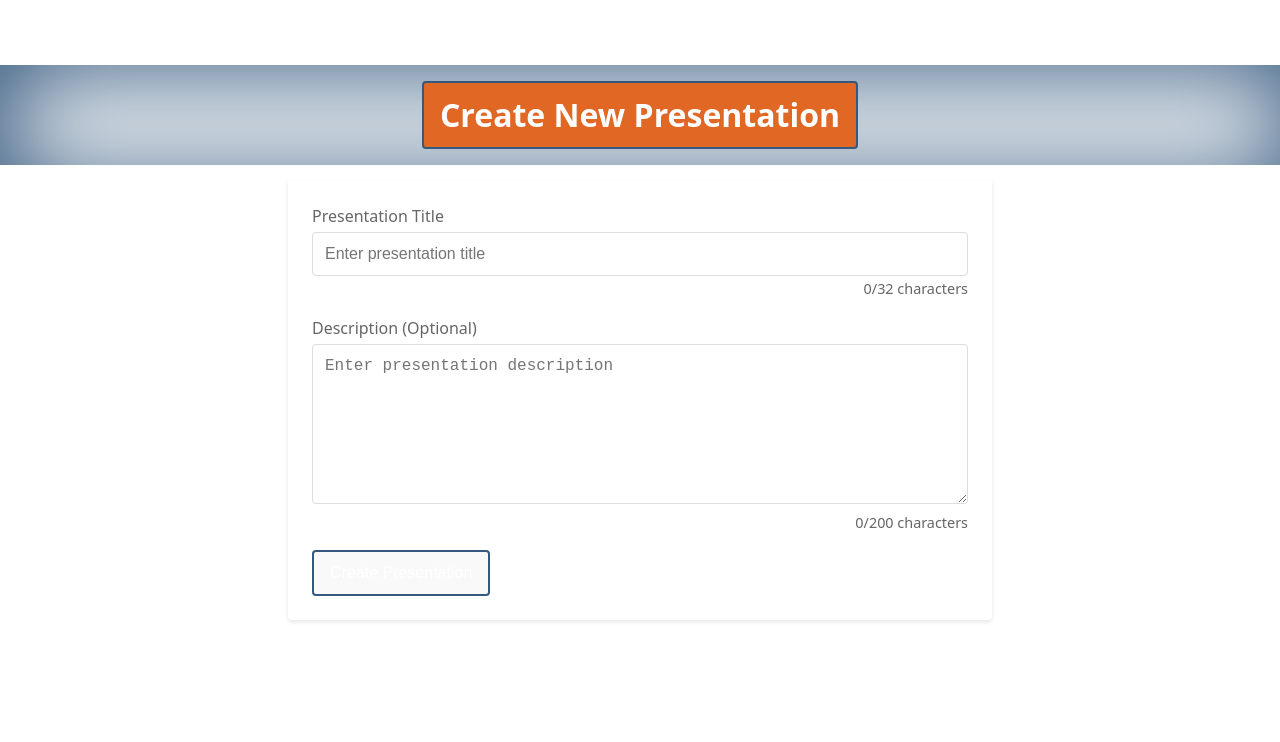
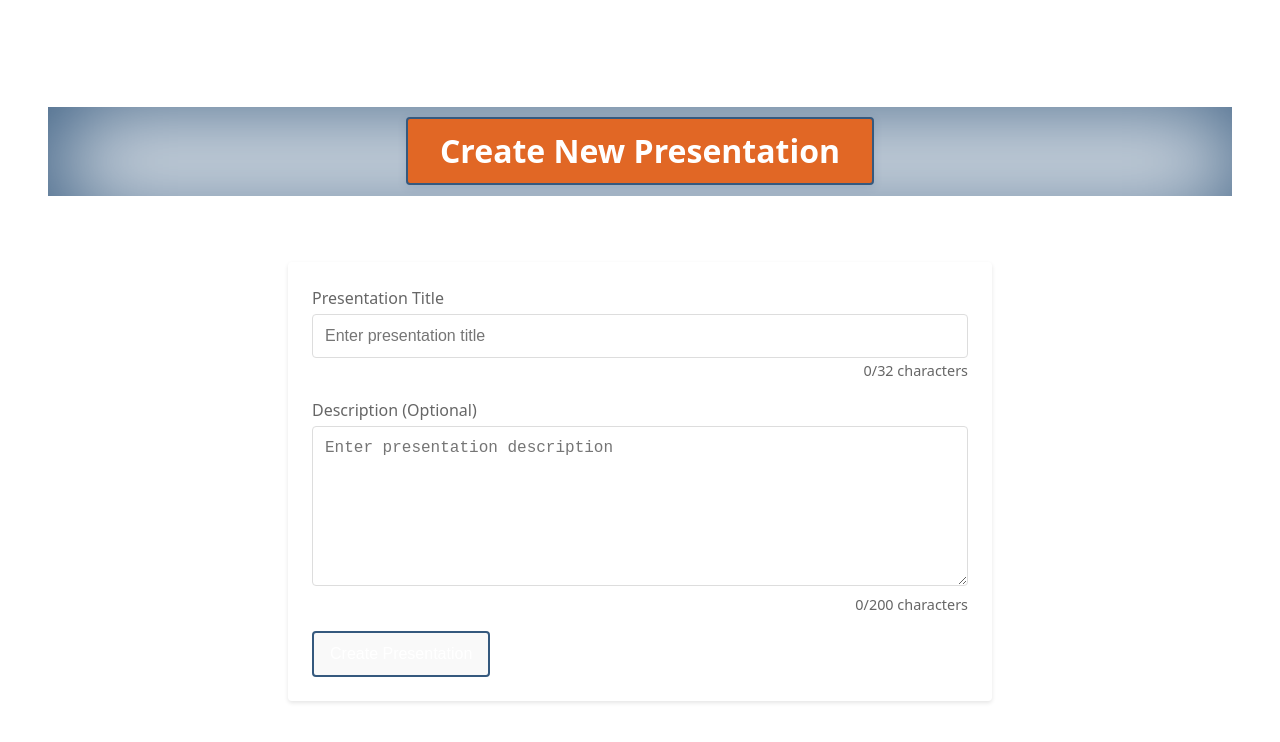
Before and after one commit to TJ-SWOMT/Empyre_Point, a Vue app in the folder Front_yrean/: page /create-presentation in a window 1280 px wide. Shown: the top 742 px of the page. Built offline with nearby package versions, Linux system fonts and the light colour scheme.

Commit message:
ply fixed

```diff
--- a/Front_yrean/src/styles/empyre-point.css
+++ b/Front_yrean/src/styles/empyre-point.css
@@ -2873,3 +2873,7 @@ textarea {
     overflow: hidden;
   }
 }
+
+body.play-mode .header {
+  display: none !important;
+}
--- a/Front_yrean/src/views/CreatePresentationView.vue
+++ b/Front_yrean/src/views/CreatePresentationView.vue
@@ -62,13 +62,14 @@ const createPresentation = async () => {
 </script>
 
 <template>
-    <div class="create-presentation-container">
-        <div class="create-presentation-header">
-            <div class="create-presentation-title">Create New Presentation</div>
+    <div class="page-content-wrapper">
+        <div class="page-header">
+            <div class="page-header-text">Create New Presentation</div>
         </div>
-        <div class="presentation-form">
-            <div class="form-group">
-                <label for="title">Presentation Title</label>
+        <div class="view-area-container">
+            <div class="presentation-form">
+                <div class="form-group">
+                    <label for="title">Presentation Title</label>
                 <input id="title" v-model="title" type="text" placeholder="Enter presentation title" required maxlength="32"/>
                 <div class="char-count">{{ title.length }}/32 characters</div>
             </div>
@@ -81,7 +82,8 @@ const createPresentation = async () => {
             <button @click="createPresentation" :disabled="isSubmitting">
                 {{ isSubmitting ? 'Creating...' : 'Create Presentation' }}
             </button>
-            <div v-if="error" class="error-message">{{ error }}</div>
+                <div v-if="error" class="error-message">{{ error }}</div>
+            </div>
         </div>
     </div>
 </template>
--- a/Front_yrean/src/views/PlayPresentationView.vue
+++ b/Front_yrean/src/views/PlayPresentationView.vue
@@ -188,10 +188,12 @@ const handleKeyPress = (event) => {
 onMounted(() => {
   fetchSlides()
   window.addEventListener('keydown', handleKeyPress)
+  document.body.classList.add('play-mode')
 })
 
 onUnmounted(() => {
   window.removeEventListener('keydown', handleKeyPress)
+  document.body.classList.remove('play-mode')
 })
 
 watch(currentSlide, () => nextTick(() => {}))
```
